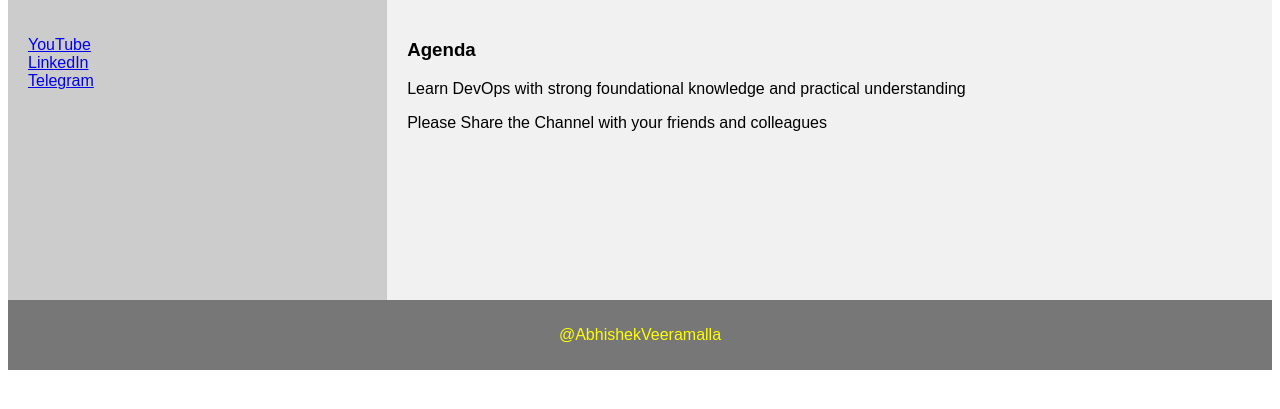
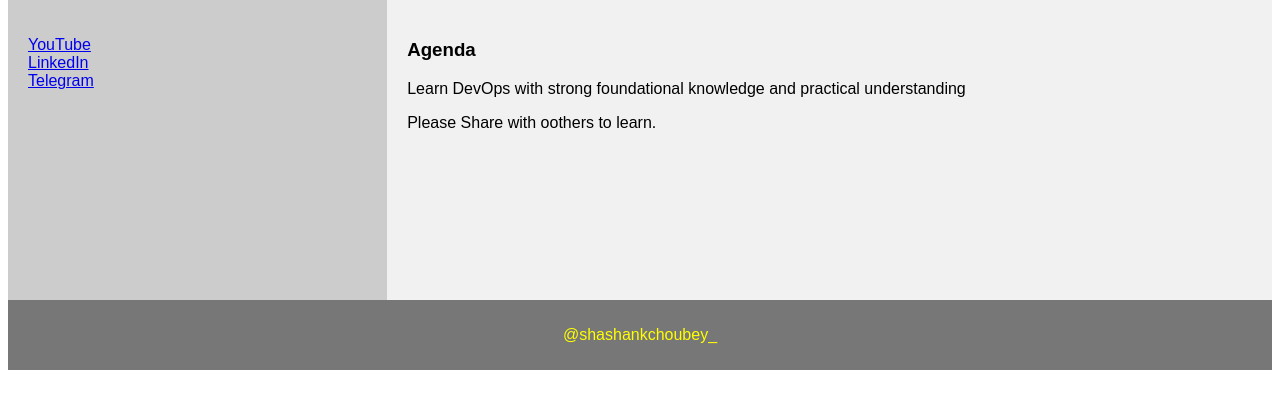
Before and after one commit to Shashank-DevOps/PythonApp, a Django app: page /demo/ in a window 1280 px wide. Shown: the part 216-625 px from the top of the page. Run offline with Django 4.2, Linux system fonts and the light colour scheme.

Commit message:
changes in html

```diff
--- a/devops/demo/templates/demo_site.html
+++ b/devops/demo/templates/demo_site.html
@@ -79,21 +79,21 @@ footer {
 <section>
   <nav>
     <ul>
-      <li><a href="www.youtube.com/@AbhishekVeeramalla">YouTube</a></li>
-      <li><a href="www.linkedin.com/in/abhishek-veeramalla-77b33996/">LinkedIn</a></li>
-      <li><a href="https://telegram.me/abhishekveeramalla">Telegram</a></li>
+      <li><a href="www.youtube.com/">YouTube</a></li>
+      <li><a href="www.linkedin.com/in/shashank-choubey/">LinkedIn</a></li>
+      <li><a href="https://telegram.me/">Telegram</a></li>
     </ul>
   </nav>
 
   <article>
     <h1>Agenda</h1>
     <p>Learn DevOps with strong foundational knowledge and practical understanding</p>
-    <p>Please Share the Channel with your friends and colleagues</p>
+    <p>Please Share with oothers to learn.</p>
   </article>
 </section>
 
 <footer>
-  <p>@AbhishekVeeramalla</p>
+  <p>@shashankchoubey_</p>
 </footer>
 
 </body>
```
